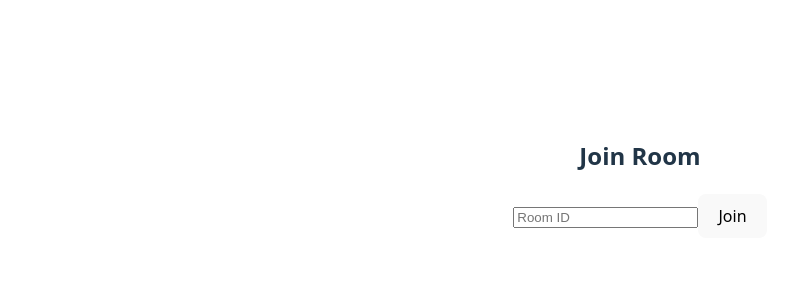
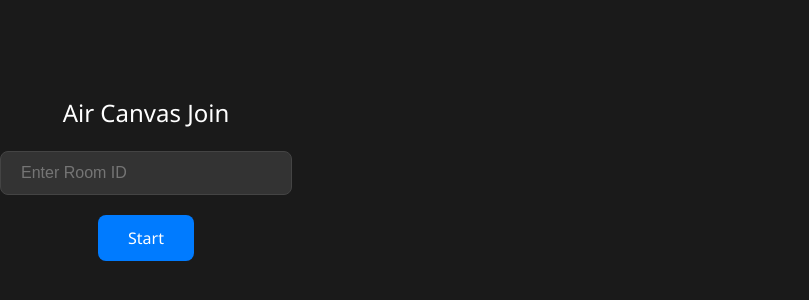
Before and after one commit to adityaj02/air-canvas, a React (Vite) app in the folder client/: page / in a window 1280 px wide. Shown: the part 222-522 px from the top of the page, without its empty margins (0-809 px from the left). Built offline with nearby package versions, Linux system fonts and the light colour scheme; no server answers.

Commit message:
Fixed App.js layout, CSS overlay, and index.html scripts

```diff
--- a/client/index.html
+++ b/client/index.html
@@ -7,6 +7,8 @@
     <title>Air Canvas</title>
 
     <script src="https://cdn.jsdelivr.net/npm/@mediapipe/camera_utils/camera_utils.js" crossorigin="anonymous"></script>
+    <script src="https://cdn.jsdelivr.net/npm/@mediapipe/control_utils/control_utils.js" crossorigin="anonymous"></script>
+    <script src="https://cdn.jsdelivr.net/npm/@mediapipe/drawing_utils/drawing_utils.js" crossorigin="anonymous"></script>
     <script src="https://cdn.jsdelivr.net/npm/@mediapipe/hands/hands.js" crossorigin="anonymous"></script>
 
   </head>
--- a/client/src/App.css
+++ b/client/src/App.css
@@ -1,63 +1,188 @@
-#root {
-  max-width: 1280px;
-  margin: 0 auto;
-  padding: 2rem;
-  text-align: center;
+/* =========================================
+   GLOBAL RESET & BASE STYLES
+   ========================================= */
+body {
+  margin: 0;
+  padding: 0;
+  background-color: #1a1a1a; /* Dark background */
+  color: #ffffff;
+  font-family: 'Segoe UI', Tahoma, Geneva, Verdana, sans-serif;
+  overflow-x: hidden;
 }
 
-.logo {
-  height: 6em;
-  padding: 1.5em;
-  will-change: filter;
-  transition: filter 300ms;
-}
-.logo:hover {
-  filter: drop-shadow(0 0 2em #646cffaa);
-}
-.logo.react:hover {
-  filter: drop-shadow(0 0 2em #61dafbaa);
+h2, h3 {
+  margin: 0;
+  font-weight: 500;
 }
 
-@keyframes logo-spin {
-  from {
-    transform: rotate(0deg);
-  }
-  to {
-    transform: rotate(360deg);
+/* =========================================
+   JOIN SCREEN (Login)
+   ========================================= */
+.join-screen {
+  display: flex;
+  flex-direction: column;
+  align-items: center;
+  justify-content: center;
+  height: 100vh;
+  gap: 20px;
+}
+
+.join-screen input {
+  padding: 12px 20px;
+  font-size: 16px;
+  border-radius: 8px;
+  border: 1px solid #444;
+  background: #333;
+  color: white;
+  width: 250px;
+  outline: none;
+}
+
+.join-screen button {
+  padding: 12px 30px;
+  font-size: 16px;
+  background-color: #007bff;
+  color: white;
+  border: none;
+  border-radius: 8px;
+  cursor: pointer;
+  transition: background 0.3s;
+}
+
+.join-screen button:hover {
+  background-color: #0056b3;
+}
+
+/* =========================================
+   MAIN APP CONTAINER
+   ========================================= */
+.main-container {
+  display: flex;
+  flex-direction: column;
+  align-items: center;
+  padding: 20px;
+  min-height: 100vh;
+}
+
+/* Controls Header (Room ID & Clear Button) */
+.controls {
+  display: flex;
+  justify-content: space-between;
+  align-items: center;
+  width: 100%;
+  max-width: 1300px;
+  margin-bottom: 20px;
+  background: #2a2a2a;
+  padding: 15px 25px;
+  border-radius: 12px;
+  box-shadow: 0 4px 6px rgba(0,0,0,0.3);
+}
+
+.clear-btn {
+  background-color: #ff4d4d;
+  color: white;
+  border: none;
+  padding: 10px 20px;
+  border-radius: 6px;
+  font-weight: bold;
+  cursor: pointer;
+}
+
+.clear-btn:hover {
+  background-color: #cc0000;
+}
+
+/* =========================================
+   VIDEO GRID LAYOUT
+   ========================================= */
+.video-grid {
+  display: flex;
+  justify-content: center;
+  align-items: center;
+  gap: 20px;
+  flex-wrap: wrap; /* Allows stacking on smaller screens */
+  width: 100%;
+}
+
+/* WRAPPER: The most important part!
+   It holds the webcam and canvas together.
+*/
+.video-wrapper {
+  position: relative; /* Parent must be relative */
+  width: 640px;
+  height: 480px;
+  background-color: #000;
+  border-radius: 12px;
+  overflow: hidden;
+  border: 2px solid #444;
+  box-shadow: 0 8px 16px rgba(0,0,0,0.5);
+}
+
+/* =========================================
+   VIDEO & CANVAS OVERLAY LOGIC
+   ========================================= */
+
+/* 1. The Webcam Video */
+.webcam {
+  position: absolute;
+  top: 0;
+  left: 0;
+  width: 100%;
+  height: 100%;
+  object-fit: cover;
+  z-index: 1; /* Bottom layer */
+}
+
+/* 2. The Drawing Canvas */
+.canvas {
+  position: absolute;
+  top: 0;
+  left: 0;
+  width: 100%;
+  height: 100%;
+  z-index: 10; /* Top layer - Must be higher than video! */
+  /* pointer-events: none; Optional: uncomment if mouse interferes */
+}
+
+/* 3. The Friend's Video */
+.remote-video {
+  width: 100%;
+  height: 100%;
+  object-fit: cover;
+  background-color: #222; /* Placeholder color before video loads */
+}
+
+/* =========================================
+   LABELS (You / Friend)
+   ========================================= */
+.label {
+  position: absolute;
+  bottom: 15px;
+  left: 15px;
+  background-color: rgba(0, 0, 0, 0.6);
+  color: white;
+  padding: 5px 12px;
+  border-radius: 4px;
+  font-size: 14px;
+  z-index: 20; /* Highest priority */
+  pointer-events: none;
+}
+
+/* =========================================
+   RESPONSIVENESS (Mobile/Tablet)
+   ========================================= */
+@media (max-width: 1350px) {
+  /* Stack videos vertically if screen is too narrow */
+  .video-grid {
+    flex-direction: column;
   }
 }
 
-@media (prefers-reduced-motion: no-preference) {
-  a:nth-of-type(2) .logo {
-    animation: logo-spin infinite 20s linear;
+@media (max-width: 700px) {
+  /* Shrink video boxes for mobile */
+  .video-wrapper {
+    width: 100%;
+    height: auto;
+    aspect-ratio: 4/3;
   }
 }
-
-.card {
-  padding: 2em;
-}
-
-.read-the-docs {
-  color: #888;
-}
-.canvas-container {
-  position: relative;
-  width: 640px;
-  height: 480px;
-  margin: 0 auto;
-}
-
-.input_video {
-  position: absolute;
-  top: 0;
-  left: 0;
-  z-index: 0;
-  transform: scaleX(-1); /* Mirror effect */
-}
-
-.output_canvas {
-  position: absolute;
-  top: 0;
-  left: 0;
-  z-index: 1; /* Drawing sits on top of video */
-}
--- a/client/src/App.jsx
+++ b/client/src/App.jsx
@@ -4,10 +4,10 @@ import io from "socket.io-client";
 import Peer from "peerjs";
 import "./App.css";
 
-/* =========================
-   SOCKET (Render Backend)
-========================= */
-const socket = io("https://air-canvas-2sga.onrender.com", {
+// 1. USE YOUR ACTUAL RENDER URL HERE
+const SERVER_URL = "https://air-canvas-2sga.onrender.com";
+
+const socket = io(SERVER_URL, {
   transports: ["websocket"],
 });
 
@@ -24,17 +24,12 @@ function App() {
   const colorRef = useRef("#FF0000");
   const peerRef = useRef(null);
 
-  /* =========================
-     MAIN EFFECT
-  ========================= */
   useEffect(() => {
     if (!joined) return;
 
-    /* -------------------------
-       1. PEERJS (SELF-HOSTED)
-    ------------------------- */
+    // 2. FIXED: Host must match your Render URL (without https://)
     const peer = new Peer(undefined, {
-      host: "air-canvas-backend.onrender.com", // NO https
+      host: "air-canvas-2sga.onrender.com", // <--- UPDATE THIS
       port: 443,
       secure: true,
       path: "/peerjs",
@@ -49,7 +44,7 @@ function App() {
 
     peer.on("call", (call) => {
       const stream = webcamRef.current?.video?.srcObject;
-      if (!stream) return;
+      if (!stream) return; // Answer only if we have a stream
 
       call.answer(stream);
       call.on("stream", (remoteStream) => {
@@ -63,17 +58,11 @@ function App() {
       callUser(peerId);
     });
 
-    /* -------------------------
-       2. MEDIAPIPE DRAWING
-    ------------------------- */
+    // --- MEDIAPIPE SETUP ---
     const Hands = window.Hands;
     const Camera = window.Camera;
 
-    if (!Hands || !Camera) {
-      console.error("MediaPipe scripts not loaded");
-      return;
-    }
-
+    if (Hands && Camera && webcamRef.current && webcamRef.current.video) {
       const hands = new Hands({
         locateFile: (file) =>
           `https://cdn.jsdelivr.net/npm/@mediapipe/hands/${file}`,
@@ -89,17 +78,17 @@ function App() {
 
       const camera = new Camera(webcamRef.current.video, {
         onFrame: async () => {
+          if (webcamRef.current && webcamRef.current.video) {
             await hands.send({ image: webcamRef.current.video });
+          }
         },
         width: 640,
         height: 480,
       });
 
       camera.start();
+    }
 
-    /* -------------------------
-       3. SOCKET DRAW EVENTS
-    ------------------------- */
     socket.on("receive_draw", drawLine);
     socket.on("clear_canvas", clearCanvasLocal);
 
@@ -107,13 +96,10 @@ function App() {
       socket.off("receive_draw");
       socket.off("clear_canvas");
       socket.off("user_connected");
-      peer.destroy();
+      if (peerRef.current) peerRef.current.destroy();
     };
   }, [joined]);
 
-  /* =========================
-     VIDEO CALL HELPER
-  ========================= */
   const callUser = (peerId) => {
     const stream = webcamRef.current?.video?.srcObject;
     if (!stream || !peerRef.current) return;
@@ -126,9 +112,6 @@ function App() {
     });
   };
 
-  /* =========================
-     DRAWING HELPERS
-  ========================= */
   const drawLine = ({ x1, y1, x2, y2, color }) => {
     if (!canvasRef.current) return;
     const ctx = canvasRef.current.getContext("2d");
@@ -152,18 +135,24 @@ function App() {
     socket.emit("clear_canvas", room);
   };
 
-  /* =========================
-     MEDIAPIPE RESULTS
-  ========================= */
   const onResults = (results) => {
+    if (!canvasRef.current) return;
+
+    // Clear canvas every frame ONLY if you want temporary trails.
+    // If you want permanent drawing, remove the next line.
+    // const ctx = canvasRef.current.getContext("2d");
+    // ctx.clearRect(0, 0, canvasRef.current.width, canvasRef.current.height);
+
     if (!results.multiHandLandmarks?.length) {
       prevPoint.current = { x: 0, y: 0 };
       return;
     }
 
     const hand = results.multiHandLandmarks[0];
-    const index = hand[8];
+    const index = hand[8]; // Index finger tip
 
+    // 3. ORIENTATION FIX:
+    // Because webcam is mirrored, we invert X (1 - index.x)
     const x = (1 - index.x) * canvasRef.current.width;
     const y = index.y * canvasRef.current.height;
 
@@ -172,6 +161,7 @@ function App() {
       return;
     }
 
+    // Draw locally
     drawLine({
       x1: prevPoint.current.x,
       y1: prevPoint.current.y,
@@ -180,6 +170,7 @@ function App() {
       color: colorRef.current,
     });
 
+    // Send to server
     socket.emit("draw_line", {
       room,
       x1: prevPoint.current.x,
@@ -192,39 +183,53 @@ function App() {
     prevPoint.current = { x, y };
   };
 
-  /* =========================
-     UI
-  ========================= */
   if (!joined) {
     return (
-      <div className="join">
-        <h2>Join Room</h2>
+      <div className="join-screen">
+        <h2>Air Canvas Join</h2>
         <input
-          placeholder="Room ID"
+          placeholder="Enter Room ID"
           onChange={(e) => setRoom(e.target.value)}
         />
-        <button onClick={() => setJoined(true)}>Join</button>
+        <button onClick={() => setJoined(true)}>Start</button>
       </div>
     );
   }
 
   return (
-    <div className="main">
+    <div className="main-container">
+      <div className="controls">
         <h3>Room: {room}</h3>
-      <button onClick={broadcastClear}>Clear</button>
-
-      <div className="videos">
-        <div className="canvas-box">
-          <Webcam ref={webcamRef} mirrored />
-          <canvas ref={canvasRef} width={640} height={480} />
+        <button onClick={broadcastClear} className="clear-btn">Clear Board</button>
       </div>
 
+      <div className="video-grid">
+        {/* MY VIDEO CONTAINER */}
+        <div className="video-wrapper local">
+          <Webcam
+            ref={webcamRef}
+            mirrored={true}
+            className="webcam"
+          />
+          <canvas
+            ref={canvasRef}
+            width={640}
+            height={480}
+            className="canvas"
+          />
+          <p className="label">You</p>
+        </div>
+
+        {/* FRIEND VIDEO CONTAINER */}
+        <div className="video-wrapper remote">
           <video
             ref={remoteVideoRef}
             autoPlay
             playsInline
-          style={{ width: "640px", height: "480px", background: "black" }}
+            className="remote-video"
           />
+          <p className="label">Friend</p>
+        </div>
       </div>
     </div>
   );
```
Lines whose indentation alone changed are shown as unchanged.
